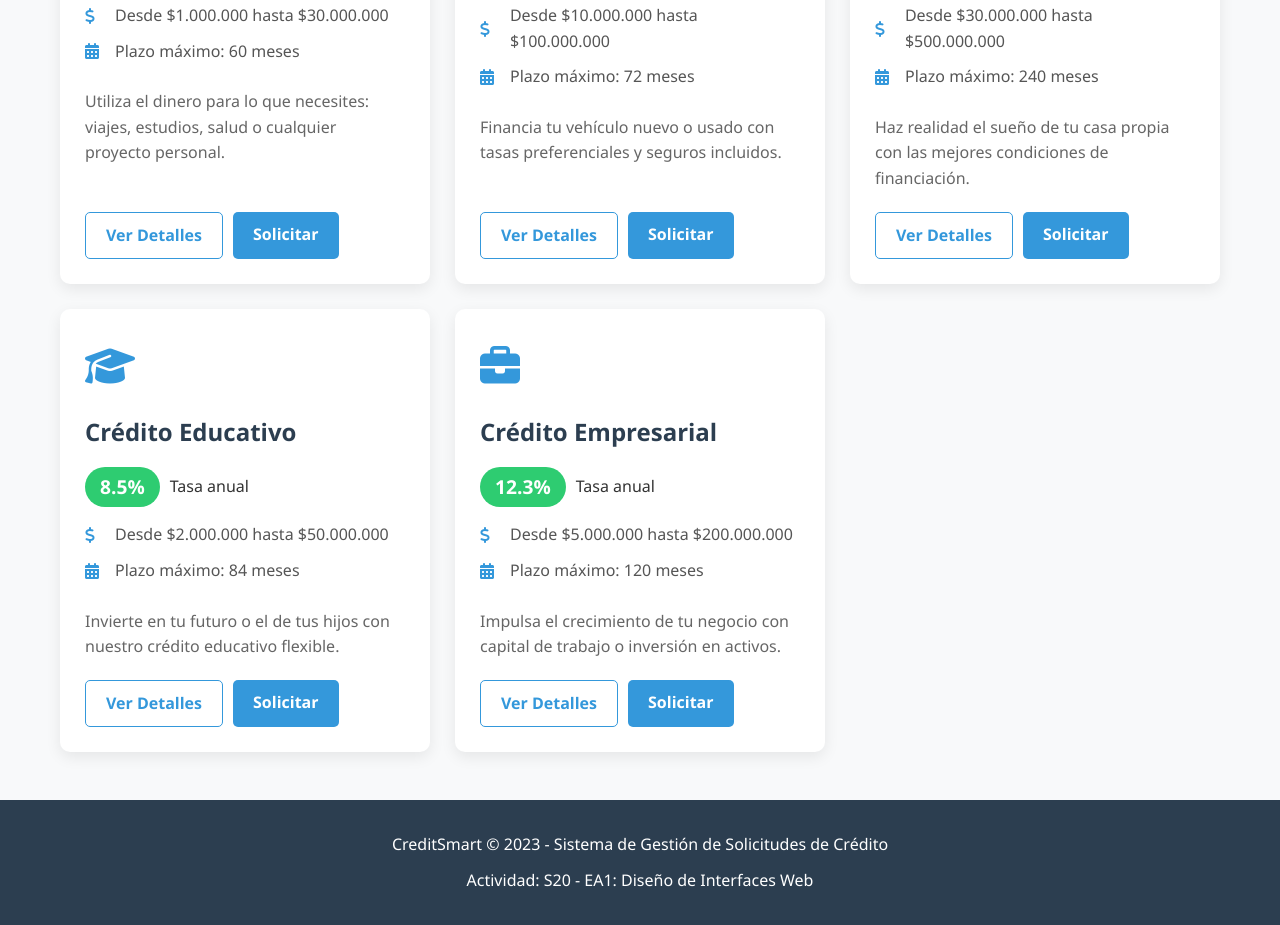
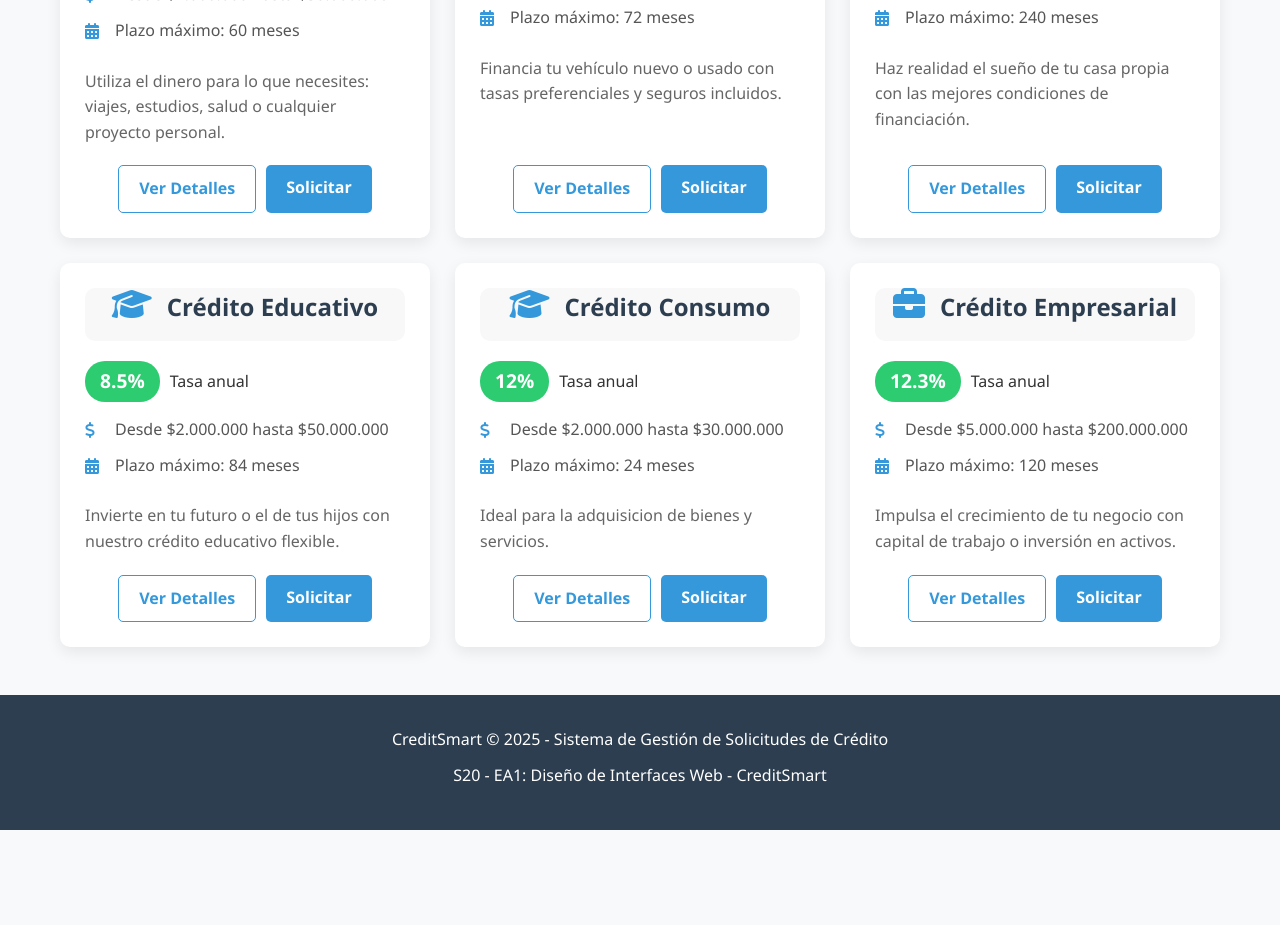
Before and after one commit to Onlyme2005/CreditSmart, a plain HTML site: page index.html in a window 1280 px wide. Shown: the part 623-1548 px from the top of the page. After the commit the page ends 1453 px from the top, so only its background shows below. Drawn offline with Linux system fonts and the light colour scheme.

```diff
--- a/index.html
+++ b/index.html
@@ -37,8 +37,8 @@
                 <div class="product-card">
                     <div class="product-icon">
                         <i class="fas fa-money-bill-wave"></i>
-                    </div>
                     <h3 class="product-name">Crédito Libre Inversión</h3>
+                 </div>
                     <div class="interest-rate">
                         <span class="rate-badge">14.5%</span>
                         <span>Tasa anual</span>
@@ -62,8 +62,9 @@
                 <div class="product-card">
                     <div class="product-icon">
                         <i class="fas fa-car"></i>
+
+                    <h3 class="product-name">Crédito Vehículo</h3>
                     </div>
-                    <h3 class="product-name">Crédito Vehículo</h3>
                     <div class="interest-rate">
                         <span class="rate-badge">11.2%</span>
                         <span>Tasa anual</span>
@@ -87,8 +88,8 @@
                 <div class="product-card">
                     <div class="product-icon">
                         <i class="fas fa-home"></i>
+                    <h3 class="product-name">Crédito Vivienda</h3>
                     </div>
-                    <h3 class="product-name">Crédito Vivienda</h3>
                     <div class="interest-rate">
                         <span class="rate-badge">9.8%</span>
                         <span>Tasa anual</span>
@@ -112,8 +113,8 @@
                 <div class="product-card">
                     <div class="product-icon">
                         <i class="fas fa-graduation-cap"></i>
+                    <h3 class="product-name">Crédito Educativo</h3>
                     </div>
-                    <h3 class="product-name">Crédito Educativo</h3>
                     <div class="interest-rate">
                         <span class="rate-badge">8.5%</span>
                         <span>Tasa anual</span>
@@ -132,13 +133,39 @@
                         <a href="solicitar.html" class="btn btn-primary">Solicitar</a>
                     </div>
                 </div>
+                <!-- Crédito Consumo -->
+                <div class="product-card">
+                    <div class="product-icon">
+                        <i class="fas fa-graduation-cap"></i>
+
+                    <h3 class="product-name">Crédito Consumo</h3>
+                    </div>
+                    <div class="interest-rate">
+                        <span class="rate-badge">12%</span>
+                        <span>Tasa anual</span>
+                    </div>
+                    <div class="product-detail">
+                        <i class="fas fa-dollar-sign"></i>
+                        <span>Desde $2.000.000 hasta $30.000.000</span>
+                    </div>
+                    <div class="product-detail">
+                        <i class="fas fa-calendar-alt"></i>
+                        <span>Plazo máximo: 24 meses</span>
+                    </div>
+                    <p class="product-description">Ideal para la adquisicion de bienes y servicios.</p>
+                    <div class="card-actions">
+                        <a href="#" class="btn btn-details">Ver Detalles</a>
+                        <a href="solicitar.html" class="btn btn-primary">Solicitar</a>
+                    </div>
+                </div>
+
 
                 <!-- Crédito Empresarial -->
                 <div class="product-card">
                     <div class="product-icon">
                         <i class="fas fa-briefcase"></i>
+                        <h3 class="product-name">Crédito Empresarial</h3>
                     </div>
-                    <h3 class="product-name">Crédito Empresarial</h3>
                     <div class="interest-rate">
                         <span class="rate-badge">12.3%</span>
                         <span>Tasa anual</span>
@@ -163,8 +190,8 @@
 
     <footer class="main-footer">
         <div class="container">
-            <p>CreditSmart &copy; 2023 - Sistema de Gestión de Solicitudes de Crédito</p>
-            <p>Actividad: S20 - EA1: Diseño de Interfaces Web</p>
+            <p>CreditSmart &copy; 2025 - Sistema de Gestión de Solicitudes de Crédito</p>
+            <p>S20 - EA1: Diseño de Interfaces Web - CreditSmart</p>
         </div>
     </footer>
 </body>
--- a/styles.css
+++ b/styles.css
@@ -129,9 +129,18 @@
 }
 
 .product-icon {
-    font-size: 2.5rem;
+    display: flex;
+    justify-content: center;
+    margin-bottom: 20px;
+    background-color: #f8f8f8;
+    border-radius: 10px;
+
+}
+.product-icon i {
+    font-size: 2rem;
     color: #3498db;
-    margin-bottom: 15px;
+    margin-right: 15px;
+
 }
 
 .product-name {
@@ -179,6 +188,7 @@
     display: flex;
     gap: 10px;
     margin-top: 20px;
+    justify-content: center;
 }
 
 /* Buttons */
```
Also changed, not shown: simulador.html (+31 -7 lines), solicitar.html (+2 -6 lines), 1 other file.
